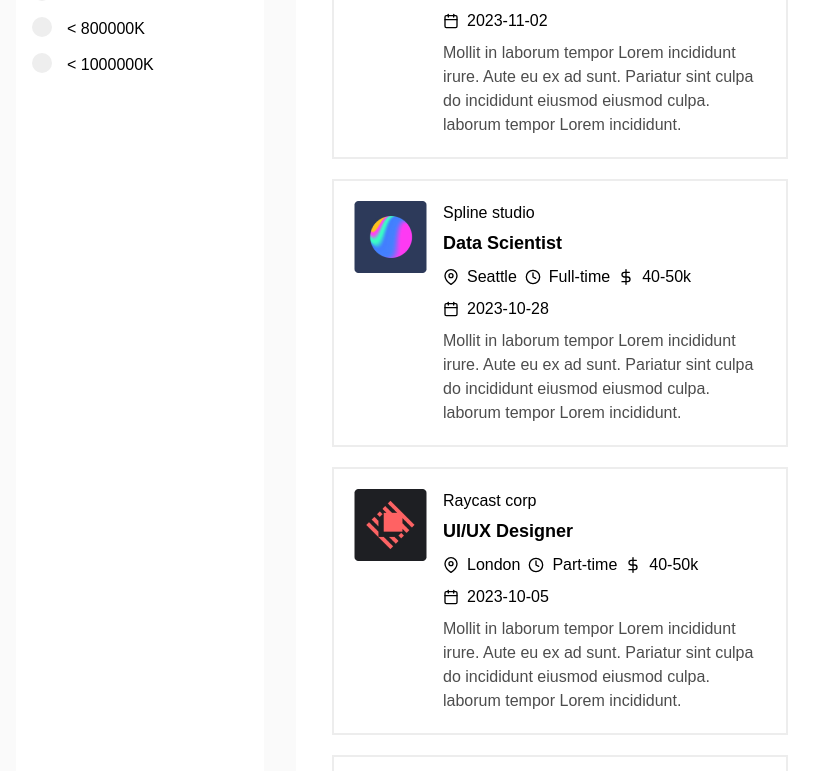
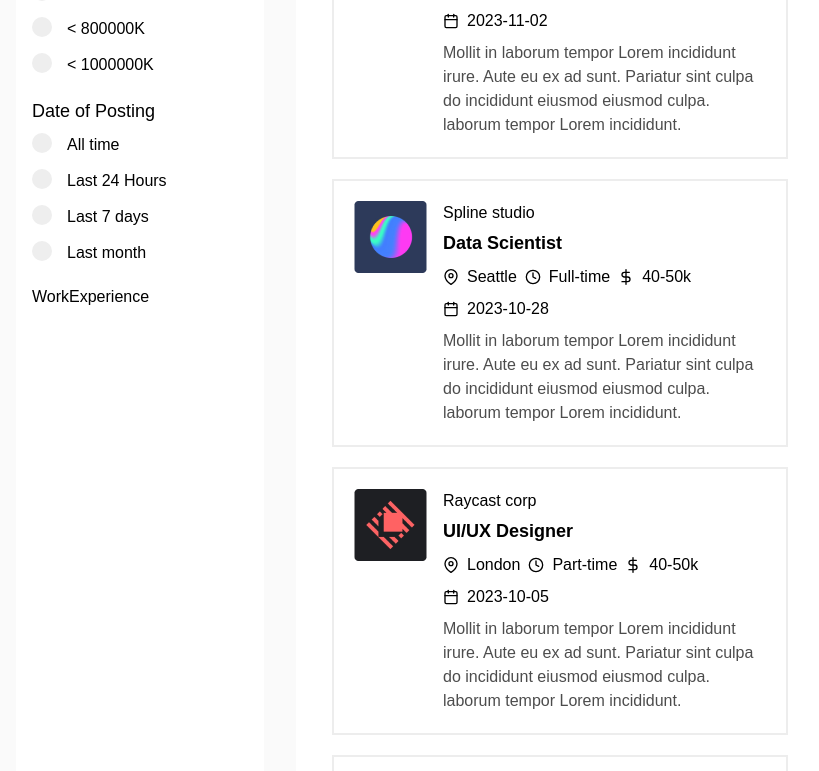
Before and after one commit to Mikael241221/Job-portal-client, a React (Vite) app: page / in a window 1280 px wide. Shown: the part 909-1680 px from the top of the page, without its empty margins (80-899 px from the left). Built offline with nearby package versions, Linux system fonts and the light colour scheme.

Commit message:
create components

```diff
--- a/public/jobs.json
+++ b/public/jobs.json
@@ -64,7 +64,7 @@
       "maxPrice": "75",
       "salaryType": "Monthly",
       "jobLocation": "London",
-      "postingDate": "2023-10-28",
+      "postingDate": "2025-3-28",
       "experienceLevel": "Intership",
       "employmentType": "Full-time",
       "description": "Mollit in laborum tempor Lorem incididunt irure. Aute eu ex ad sunt. Pariatur sint culpa do incididunt eiusmod eiusmod culpa. laborum tempor Lorem incididunt."
--- a/src/Pages/Home.jsx
+++ b/src/Pages/Home.jsx
@@ -64,19 +64,22 @@ const Home = () => {
       }
       // category filtering
       if (selected){
-        filteredjobs = filteredjobs.filter(({
+        filteredjobs = filteredjobs.filter(
+          ({
         maxPrice,
         salaryType,
         jobLocation,
-        postingDate,
         experienceLevel,
         employmentType,
-        }) =>(
+        postingDate,
+        }) =>
+
           jobLocation.toLowerCase() === selected.toLowerCase() ||
           parseInt(maxPrice) <= parseInt(selected ) ||
+          postingDate >= selected ||
           salaryType.toLowerCase() === selected.toLowerCase() ||
           employmentType.toLowerCase() === selected.toLowerCase()
-        ));
+        );
         console.log(filteredjobs)
       }
       // slice the data based on current page
--- a/src/sidebar/JobPostingData.jsx
+++ b/src/sidebar/JobPostingData.jsx
@@ -1,10 +1,52 @@
 import React from 'react'
+import InputField from '../components/InputField'
 
-const JobPostingData = () => {
+const JobPostingData = ({handleChange}) => {
+    const now = new Date();
+
+    const twentyFourHourAgo = new Date(now - 24 * 60 * 60 * 1000)
+    const SevenDaysAgo = new Date(now - 7 * 24 * 60 * 60 * 1000)
+    const ThirtyDaysAgo = new Date(now - 30 * 24 * 60 * 60 * 1000)
+    //console.log(twentyFourHourAgo)
+
+    // convert date to string
+    const twentyFourHourAgoDate = twentyFourHourAgo.toISOString().slice(0,10);
+    const SevenDaysAgoDate = SevenDaysAgo.toISOString().slice(0,10);
+    const ThirtyDaysAgoDate = ThirtyDaysAgo.toISOString().slice(0,10);
+        //console.log(twentyFourHourAgoDate)
+
+
   return (
     <div>
-      jobPostingData
+    <h4 className='text-lg font-medium mb-2'>Date of Posting</h4>
+    <div>
+      <label className='sidebar-label-container'>
+          <input
+          type="radio"
+          name="test"
+          id="test"
+          value=""
+          onChange={handleChange}
+          />
+          <span className='checkmark'></span> All time
+      </label>
+      <InputField
+      handleChange={handleChange}
+      value={twentyFourHourAgoDate}
+      title="Last 24 Hours"
+      name="test"  />
+       <InputField
+       handleChange={handleChange}
+      value={SevenDaysAgoDate}
+      title="Last 7 days"
+      name="test"  />
+       <InputField
+       handleChange={handleChange}
+      value={ThirtyDaysAgoDate}
+      title="Last month"
+      name="test"  />
     </div>
+  </div>
   )
 }
 
--- a/src/sidebar/Sidebar.jsx
+++ b/src/sidebar/Sidebar.jsx
@@ -1,14 +1,17 @@
 import React from 'react'
 import Location from './Location'
 import Salary from './Salary'
+import JobPostingData from './JobPostingData'
+import WorkExperience from './WorkExperience'
 
 const Sidebar = ({handleChange,handleClick}) => {
   return (
     <div className='space-y-5'>
       <h3 className='text-lg font-bold mb-2'>Filters</h3>
       <Location handleChange={handleChange}/>
-      <Salary handleChange={handleChange} handleClick={handleClick}
-      />
+      <Salary handleChange={handleChange} handleClick={handleClick}/>
+      <JobPostingData handleChange={handleChange}/>
+      <WorkExperience handleChange={handleChange}/>
     </div>
   )
 }
--- /dev/null
+++ b/src/sidebar/WorkExperience.jsx
@@ -0,0 +1,11 @@
+import React from 'react'
+
+const WorkExperience = ({handleChange}) => {
+  return (
+    <div>
+      WorkExperience
+    </div>
+  )
+}
+
+export default WorkExperience
```
